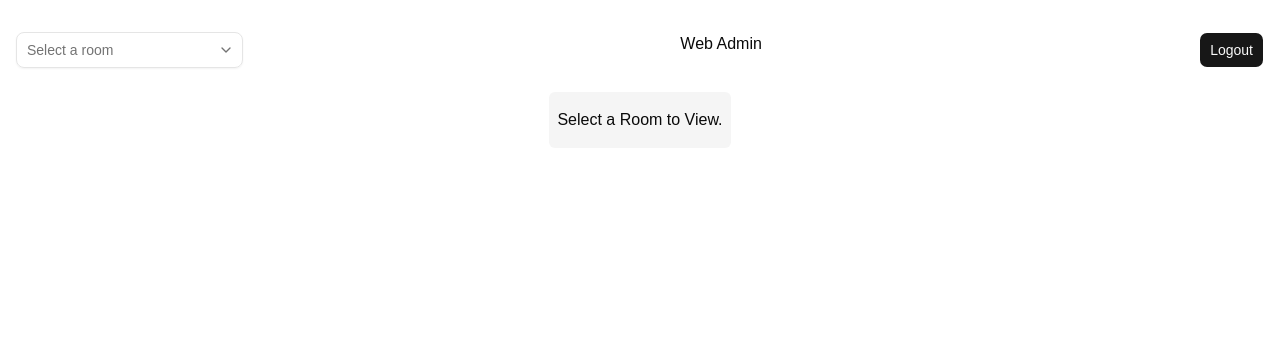
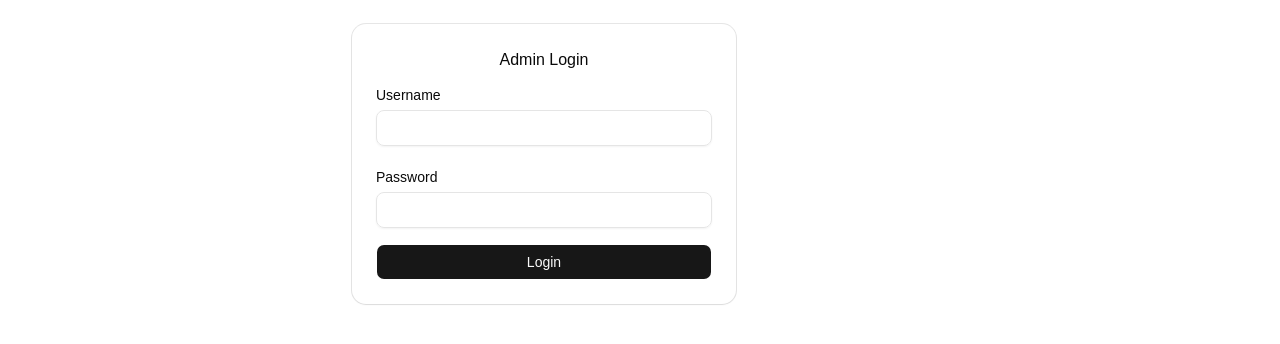
Before and after one commit to hereisphil/escape-room-suite, a React (Vite) app in the folder apps/web/: page / in a window 1280 px wide. Shown: the top 344 px of the page. Built offline with nearby package versions, Linux system fonts and the light colour scheme; no server answers.

Commit message:
[WEB + AUTH] Got a VERY crude basic auth setup on the web app.

```diff
--- a/apps/web/src/App.tsx
+++ b/apps/web/src/App.tsx
@@ -1,5 +1,6 @@
 import io from "socket.io-client";
-import { useState, useEffect } from "react";
+import LoginForm from "./components/LoginForm";
+import { useState } from "react";
 import {
     Combobox,
     ComboboxContent,
@@ -20,6 +21,7 @@ import {
 } from "@/components/ui/card";
 
 import { SERVER_URL, type EscapeRoomType } from "@global-types";
+import type { LoginCredentials } from "@/components/LoginForm";
 
 const rooms: EscapeRoomType[] = [
     {
@@ -46,30 +48,35 @@ const rooms: EscapeRoomType[] = [
 ];
 
 function App() {
-    const socket = io(SERVER_URL, {
-        auth: { role: "admin", userId: "usr_admin_1", password: "password123" },
-    });
-
+    const [isAuthenticated, setIsAuthenticated] = useState(false);
     const [currentRoom, setCurrentRoom] = useState<EscapeRoomType>();
 
-    useEffect(() => {
+    const handleLogin = ({ username, password }: LoginCredentials) => {
+        // Initialize socket with the user's input credentials
+        const socket = io(SERVER_URL, {
+            auth: { username, password },
+        });
+
         socket.on("connect", () => {
-            console.log("Web admin connected to server");
+            setIsAuthenticated(true);
             socket.emit("register-client", "web");
         });
 
-        socket.on("disconnect", () => {
-            console.log("Traffic control disconnected from server");
+        socket.on("connect_error", (err) => {
+            console.log(err);
+            socket.disconnect();
         });
+    };
 
-        socket.on("connect_error", (error) => {
-            console.log("Traffic control connection error:", error);
-        });
-
-        return () => {
-            socket.close();
-        };
-    }, []);
+    if (!isAuthenticated) {
+        return (
+            <main className="flex justify-center items-center">
+                <section className="grow max-w-xl">
+                    <LoginForm onLogin={handleLogin} />
+                </section>
+            </main>
+        );
+    }
 
     return (
         <main className="py-6 px-2">
--- a/apps/web/src/components/LoginForm.tsx
+++ b/apps/web/src/components/LoginForm.tsx
@@ -1,3 +1,4 @@
+import type { SubmitEventHandler } from "react";
 import { Button } from "@/components/ui/button";
 import {
     Card,
@@ -9,33 +10,79 @@ import {
 import { Input } from "@/components/ui/input";
 import { Label } from "@/components/ui/label";
 
-export default function LoginForm() {
+export interface LoginCredentials {
+    username: string;
+    password: string;
+}
+
+interface LoginFormProps {
+    onLogin: (credentials: LoginCredentials) => void;
+    isLoading?: boolean;
+    errorMessage?: string;
+}
+
+export default function LoginForm({
+    onLogin,
+    isLoading = false,
+    errorMessage,
+}: LoginFormProps) {
+    const handleSubmit: SubmitEventHandler<HTMLFormElement> = (event) => {
+        event.preventDefault();
+
+        const formData = new FormData(event.currentTarget);
+        const username = String(formData.get("username") ?? "").trim();
+        const password = String(formData.get("password") ?? "");
+
+        onLogin({ username, password });
+    };
+
     return (
-        <Card className="w-full max-w-sm">
+        <Card className="w-full max-w-sm my-6">
+            <form onSubmit={handleSubmit}>
                 <CardHeader>
-                <CardTitle>Admin Login</CardTitle>
+                    <CardTitle className="mx-auto mb-4">Admin Login</CardTitle>
                 </CardHeader>
                 <CardContent>
-                <form>
-                    <div className="flex flex-col gap-6">
+                    <div className="flex flex-col gap-6 mb-4">
+                        {errorMessage && (
+                            <div role="alert" className="form-error">
+                                {errorMessage}
+                            </div>
+                        )}
                         <div className="grid gap-2">
                             <Label htmlFor="username">Username</Label>
-                            <Input id="username" type="username" required />
+                            <Input
+                                id="username"
+                                name="username"
+                                type="text"
+                                autoComplete="username"
+                                disabled={isLoading}
+                                required
+                            />
                         </div>
                         <div className="grid gap-2">
-                            <div className="flex items-center">
                             <Label htmlFor="password">Password</Label>
-                            </div>
-                            <Input id="password" type="password" required />
+                            <Input
+                                id="password"
+                                name="password"
+                                type="password"
+                                autoComplete="current-password"
+                                disabled={isLoading}
+                                required
+                            />
                         </div>
                     </div>
-                </form>
                 </CardContent>
                 <CardFooter className="flex-col gap-2">
-                <Button type="submit" className="w-full">
-                    Login
+                    <Button
+                        type="submit"
+                        disabled={isLoading}
+                        className="w-full"
+                    >
+                        {isLoading ? "Logging in..." : "Login"}
                     </Button>
                 </CardFooter>
+            </form>
         </Card>
     );
 }
```
Also changed, not shown: 1 other file (tests, documents, lock files or other folders). Lines whose indentation alone changed are shown as unchanged.
